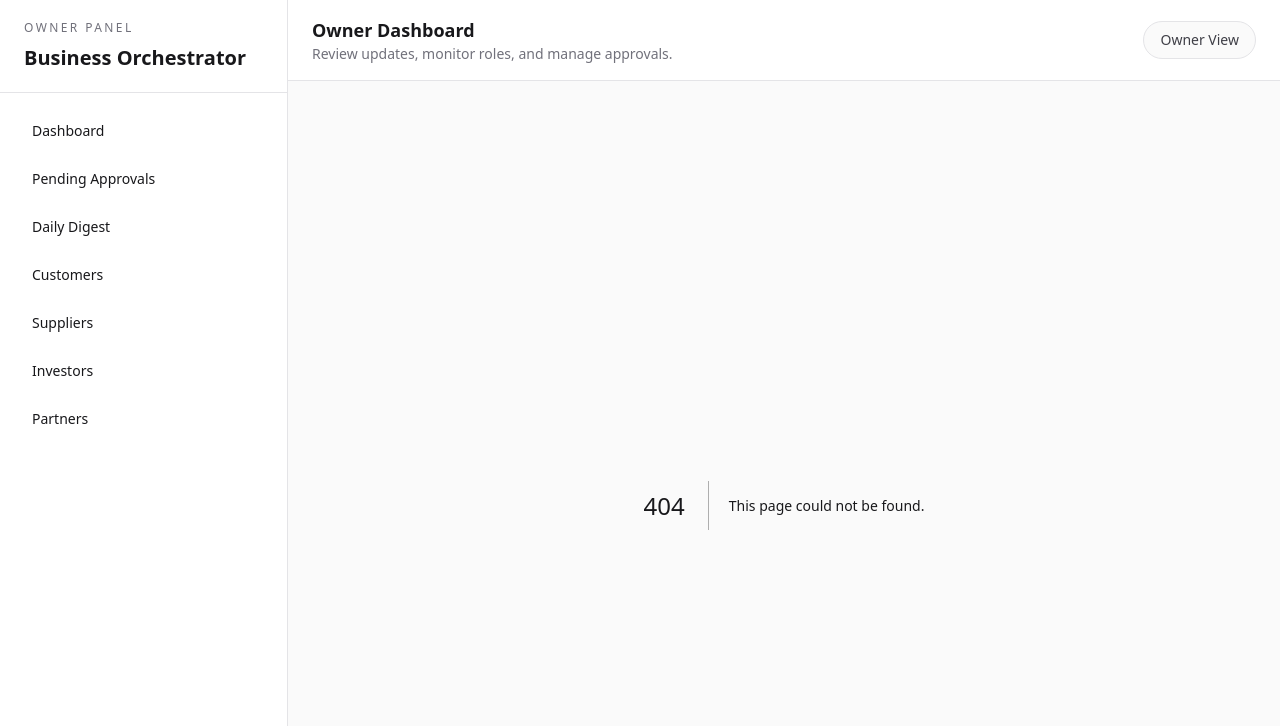
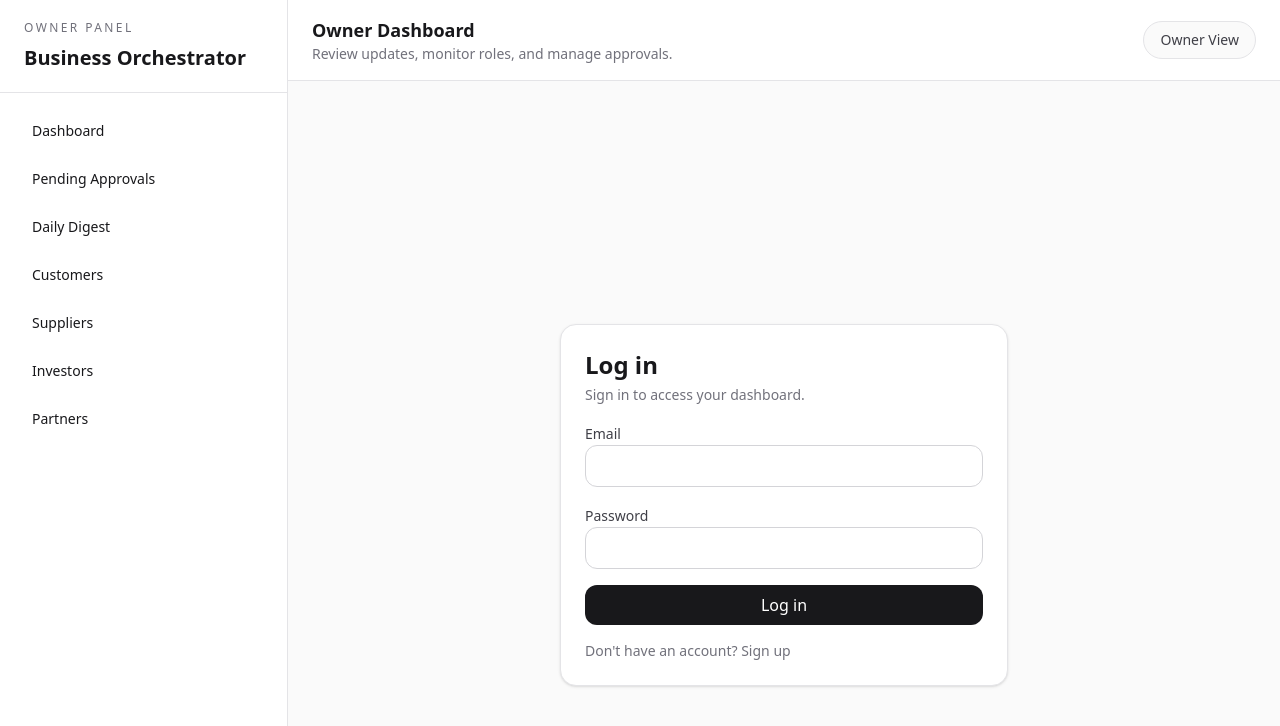
Before and after one commit to EwenCheung/One-Man-Business-Multi-Agent-Orchestrator-System, a Next.js app in the folder frontend/: page /login in a window 1280 px wide. Before the commit this address had no page. Shown: the top 726 px of the page. Built offline with nearby package versions, Linux system fonts and the light colour scheme; no server answers.

Commit message:
feat : add login page

```diff
--- /dev/null
+++ b/frontend/src/app/login/page.tsx
@@ -0,0 +1,92 @@
+"use client";
+
+import { useState } from "react";
+import Link from "next/link";
+import { useRouter } from "next/navigation";
+import { createClient } from "@/lib/supabase/client";
+
+export default function LoginPage() {
+  const supabase = createClient();
+  const router = useRouter();
+
+  const [email, setEmail] = useState("");
+  const [password, setPassword] = useState("");
+  const [loading, setLoading] = useState(false);
+  const [error, setError] = useState<string | null>(null);
+
+  async function handleLogin(e: React.FormEvent) {
+    e.preventDefault();
+    setLoading(true);
+    setError(null);
+
+    const { error } = await supabase.auth.signInWithPassword({
+      email,
+      password,
+    });
+
+    setLoading(false);
+
+    if (error) {
+      setError(error.message);
+      return;
+    }
+
+    router.push("/dashboard");
+    router.refresh();
+  }
+
+  return (
+    <div className="flex min-h-screen items-center justify-center bg-zinc-50 px-4">
+      <form
+        onSubmit={handleLogin}
+        className="w-full max-w-md rounded-2xl border border-zinc-200 bg-white p-6 shadow-sm space-y-4"
+      >
+        <div>
+          <h1 className="text-2xl font-semibold text-zinc-900">Log in</h1>
+          <p className="mt-1 text-sm text-zinc-500">
+            Sign in to access your dashboard.
+          </p>
+        </div>
+
+        <div className="space-y-2">
+          <label className="text-sm font-medium text-zinc-700">Email</label>
+          <input
+            type="email"
+            className="w-full rounded-xl border border-zinc-300 px-3 py-2 outline-none focus:border-zinc-500"
+            value={email}
+            onChange={(e) => setEmail(e.target.value)}
+            required
+          />
+        </div>
+
+        <div className="space-y-2">
+          <label className="text-sm font-medium text-zinc-700">Password</label>
+          <input
+            type="password"
+            className="w-full rounded-xl border border-zinc-300 px-3 py-2 outline-none focus:border-zinc-500"
+            value={password}
+            onChange={(e) => setPassword(e.target.value)}
+            required
+          />
+        </div>
+
+        {error && <p className="text-sm text-red-600">{error}</p>}
+
+        <button
+          type="submit"
+          disabled={loading}
+          className="w-full rounded-xl bg-zinc-900 px-4 py-2 text-white hover:bg-zinc-800 disabled:opacity-50"
+        >
+          {loading ? "Logging in..." : "Log in"}
+        </button>
+
+        <p className="text-sm text-zinc-500">
+          Don&apos;t have an account?{" "}
+          <Link href="/signup" className="text-zinc-900 underline">
+            Sign up
+          </Link>
+        </p>
+      </form>
+    </div>
+  );
+}
```
